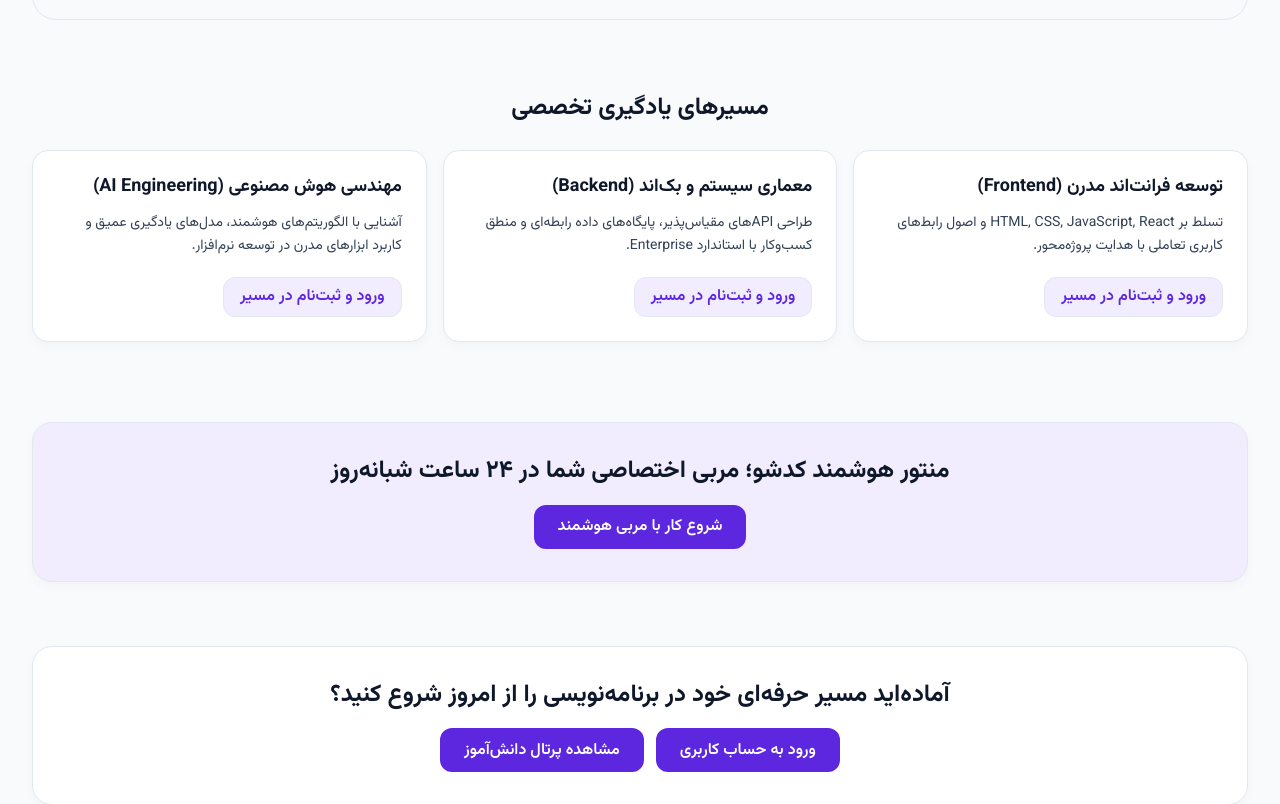
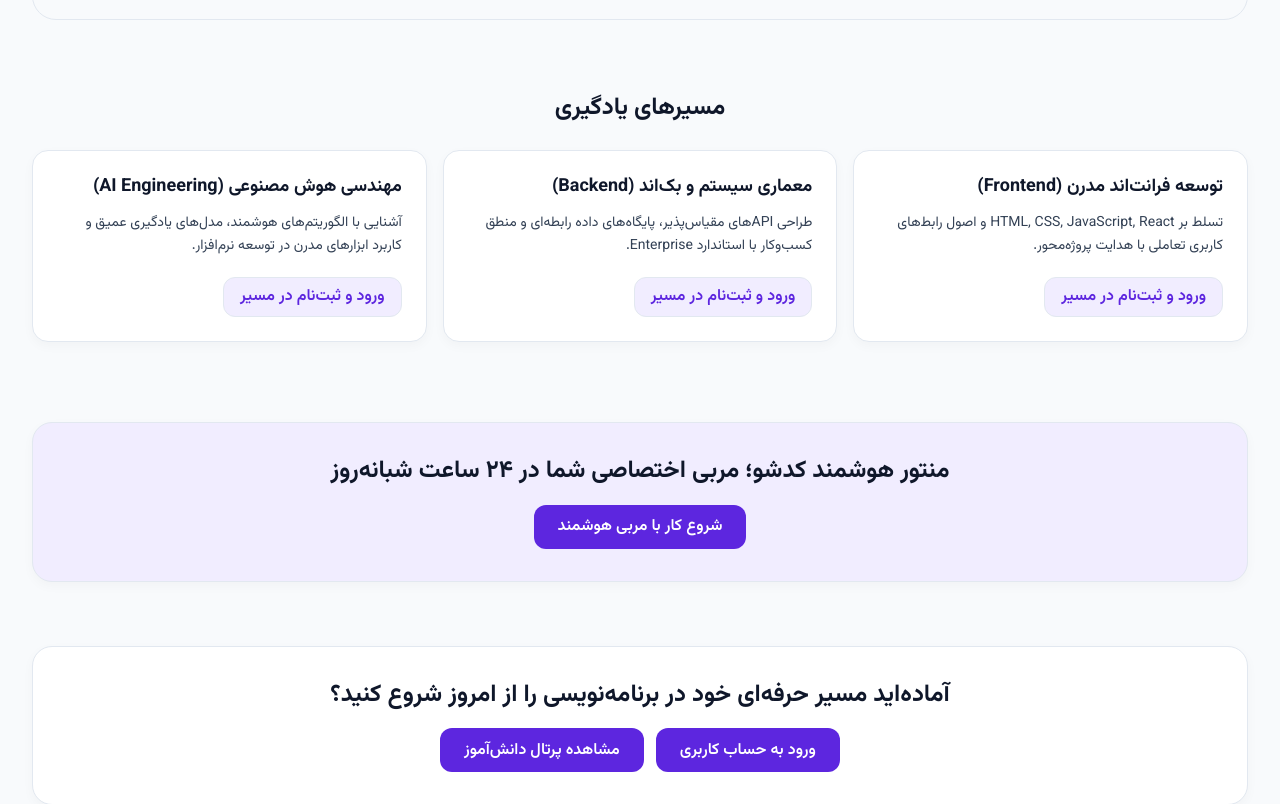
Before and after one commit to mytest19861986/codesho-test, a Next.js app in the folder frontend/: page / in a window 1280 px wide. Shown: the part 1908-2712 px from the top of the page. Built offline with nearby package versions, Linux system fonts and the light colour scheme.

Commit message:
fix(landing): align learningPathsHeading with exact type contract

```diff
--- a/frontend/src/content/fa/homepage.alpha.ts
+++ b/frontend/src/content/fa/homepage.alpha.ts
@@ -107,7 +107,7 @@ export const homepageAlphaContent = {
       },
     ],
   },
-  learningPathsHeading: "مسیرهای یادگیری تخصصی",
+  learningPathsHeading: "مسیرهای یادگیری",
   learningPaths: [
     {
       id: "frontend",
```
